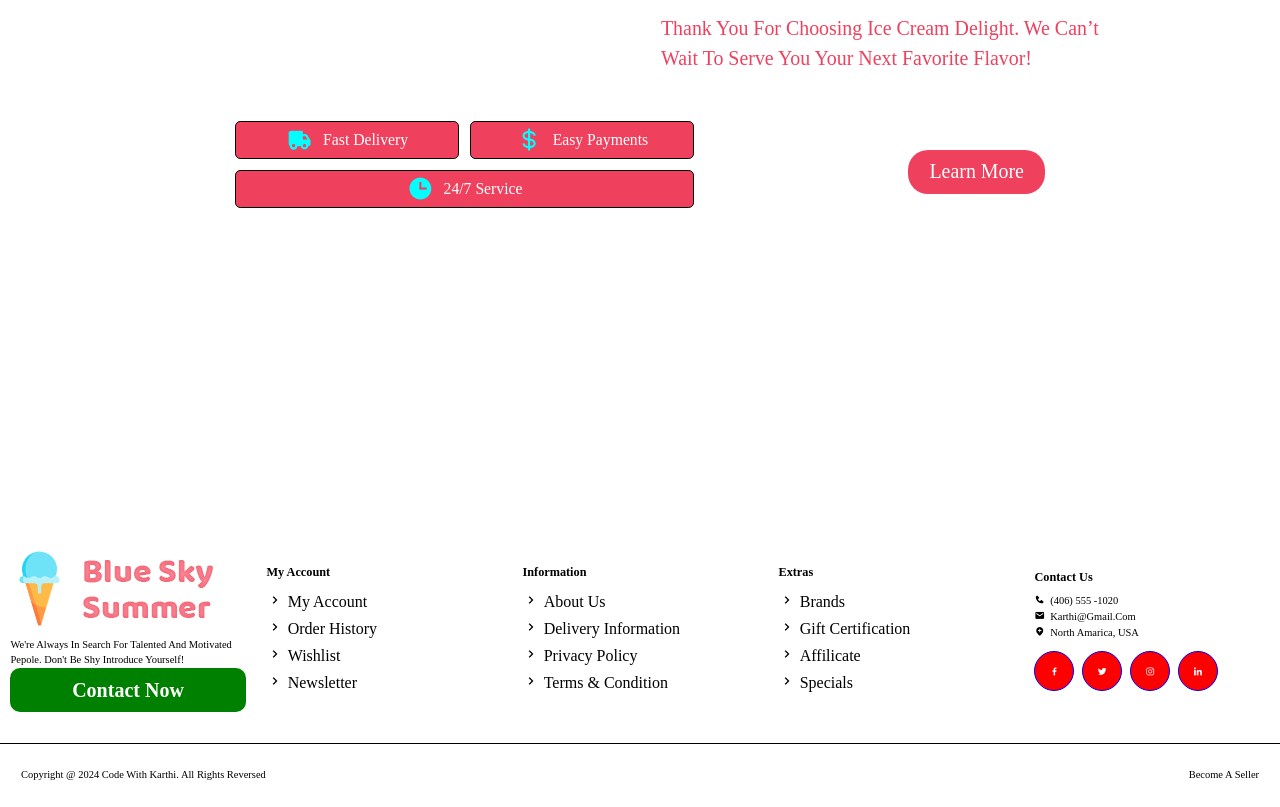
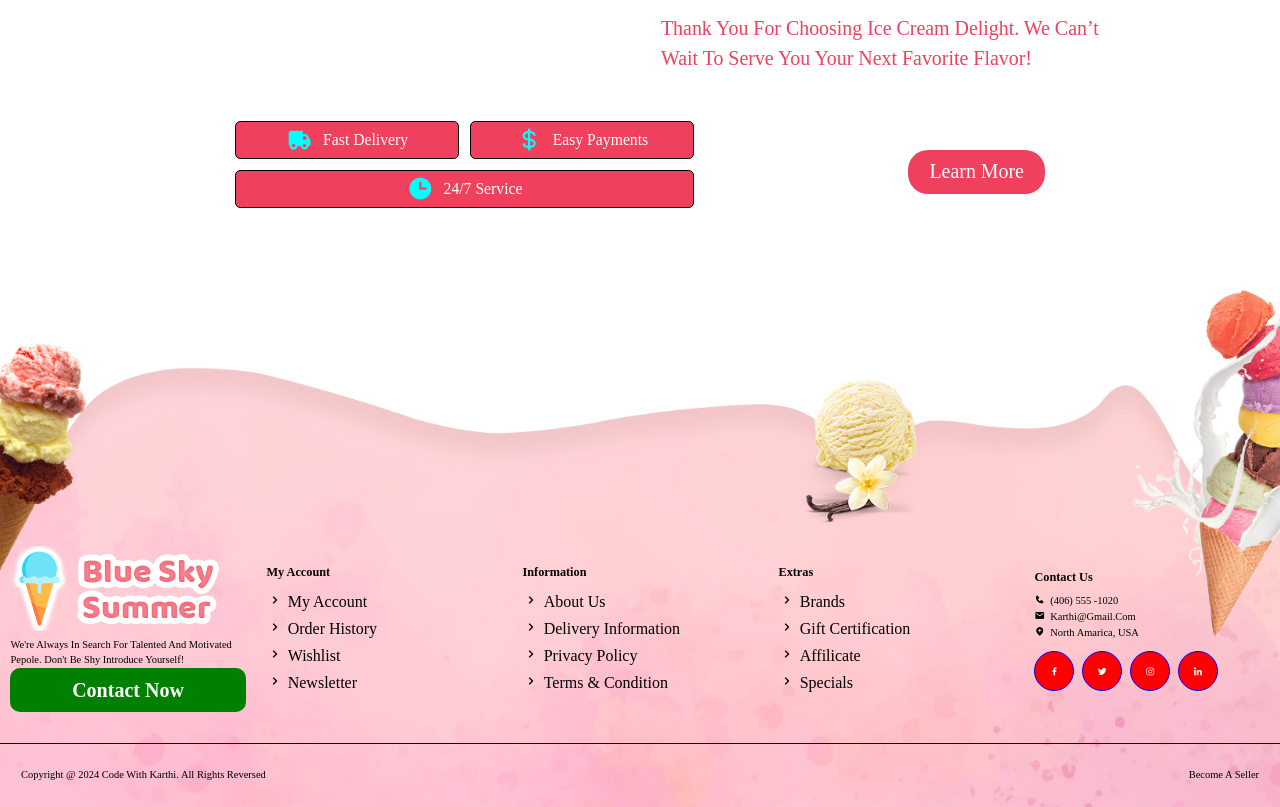
Before and after one commit to Karthikkarthikr/Icecream-Shop, a plain HTML site: page about page/index.html in a window 1280 px wide. Shown: the part 1553-2360 px from the top of the page. Drawn offline with nearby package versions, Linux system fonts and the light colour scheme; the site is published under a folder, as on GitHub Pages, so addresses that start at the root find nothing.

Commit message:
path correction

```diff
--- a/about page/style.css
+++ b/about page/style.css
@@ -233,7 +233,7 @@ header .users button:hover{
     padding: 2rem;
 }
 .about .row .image img{
-    background-image: url('/img/shap2.png');
+    background-image: url('../img/shap2.png');
     background-position: center;
     background-size: contain;
     width: 100%;
@@ -338,7 +338,7 @@ header .users button:hover{
     text-decoration: none;
 } */
 footer{
-    background-image: url('/img/footer-bg.jpg');
+    background-image: url('../img/footer-bg.jpg');
     background-size: cover;
     background-repeat: no-repeat;
     background-position: center;
--- a/contact page/style.css
+++ b/contact page/style.css
@@ -404,7 +404,7 @@ header .users button:hover{
 }
 
 footer{
-    background-image: url('/img/footer-bg.jpg');
+    background-image: url('../img/footer-bg.jpg');
     background-size: cover;
     background-repeat: no-repeat;
     background-position: center;
--- a/favq page/style.css
+++ b/favq page/style.css
@@ -219,7 +219,7 @@ header .users button:hover{
 }
 section{
     padding: 4% 6%;
-    background-image: url('/img/blog1.jpg');
+    background-image: url('../img/blog1.jpg');
     background-size: cover;
     background-repeat: no-repeat;
     margin-top: 10%;
@@ -355,7 +355,7 @@ h1{
     padding: 2rem 1rem;
 }
 footer{
-    background-image: url('/img/footer-bg.jpg');
+    background-image: url('../img/footer-bg.jpg');
     background-size: cover;
     background-repeat: no-repeat;
     background-position: center;
--- a/gallery page/style.css
+++ b/gallery page/style.css
@@ -290,7 +290,7 @@ html::-webkit-scrollbar-thumb{
     display: flex;
 }
 footer{
-    background-image: url('/img/footer-bg.jpg');
+    background-image: url('../img/footer-bg.jpg');
     background-size: cover;
     background-repeat: no-repeat;
     background-position: center;
--- a/home page/style.css
+++ b/home page/style.css
@@ -238,7 +238,7 @@ header .users button:hover{
     position: absolute;
     bottom: -1px;
     left: 0;
-    background: url('/img/banner-bg-shape-1.svg');
+    background: url('../img/banner-bg-shape-1.svg');
     background-size: cover;
     background-position: center center;
     background-repeat: no-repeat;
@@ -283,7 +283,7 @@ header .users button:hover{
 .home .box-container .box img{
     background-size: contain;
     background-position: center;
-	background-image: url('/img/shap.png');
+	background-image: url('../img/shap.png');
     /* width: 100%; */
 }
 .about{
@@ -305,7 +305,7 @@ header .users button:hover{
     background-position: center;
     background-repeat: no-repeat;
     background-size: contain;
-	background-image: url('/img/shap2.png');
+	background-image: url('../img/shap2.png');
     width: 100%;
 }
 .about .row .contents{
@@ -359,7 +359,7 @@ header .users button:hover{
 .containerss{
     width: 100vw;
     min-height: 100vh;
-    background-image: url('/img/bg.jpg');
+    background-image: url('../img/bg.jpg');
     background-position: center center;
     background-repeat: no-repeat;
     background-size: cover;
@@ -450,7 +450,7 @@ header .users button:hover{
     margin-bottom: 2rem;
 }
 .features{
-    background-image: url('/img/bg_img1.png');
+    background-image: url('../img/bg_img1.png');
     background-position: center center;
     background-repeat: no-repeat;
     background-size: cover;
@@ -536,7 +536,7 @@ header .users button:hover{
     background-position: center center;
     background-repeat: no-repeat;
     background-size: contain;
-	background-image: url('/img/shap2.png');
+	background-image: url('../img/shap2.png');
     width: 100%;
     text-align: center;
 }
@@ -644,7 +644,7 @@ header .users button:hover{
     padding: 2rem 1rem;
 }
 footer{
-    background-image: url('/img/footer-bg.jpg');
+    background-image: url('../img/footer-bg.jpg');
     background-size: cover;
     background-repeat: no-repeat;
     background-position: center;
--- a/menu page/style.css
+++ b/menu page/style.css
@@ -349,7 +349,7 @@ body {
     position: absolute;
   }
   footer{
-    background-image: url('/img/footer-bg.jpg');
+    background-image: url('../img/footer-bg.jpg');
     background-size: cover;
     background-repeat: no-repeat;
     background-position: center;
```
